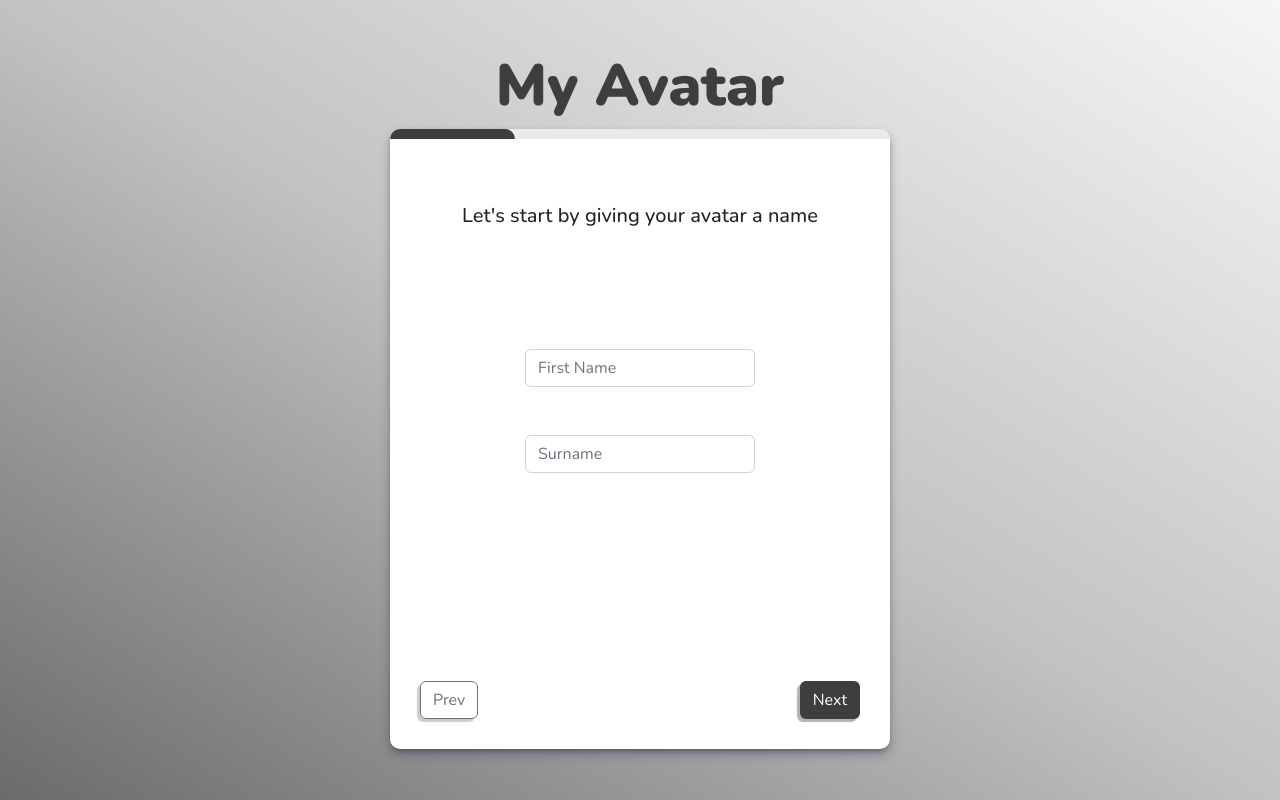
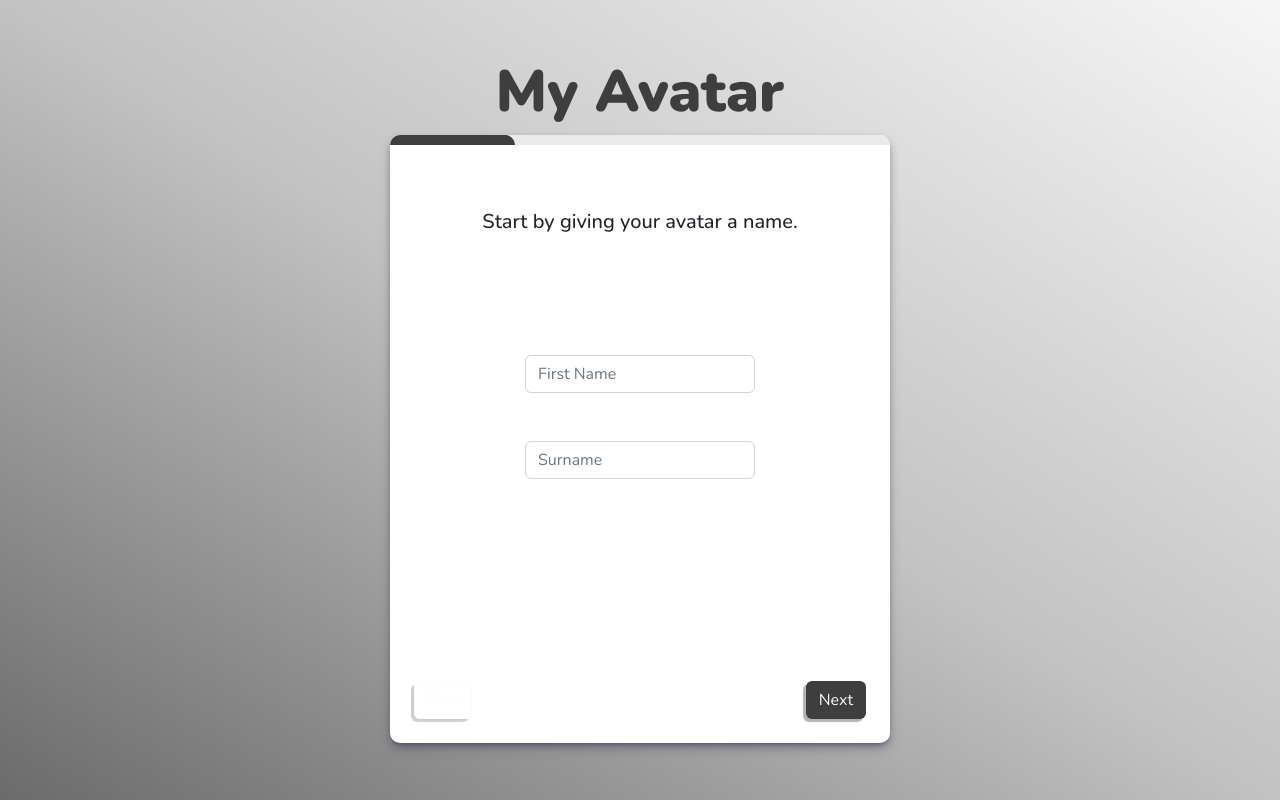
Before and after one commit to Liv4-code/my-avatar, a React (Create React App) app: page / in a window 1280 px wide. Built offline with nearby package versions, Linux system fonts and the light colour scheme.

Commit message:
Added comments

```diff
--- a/src/componentStyles/Forms.css
+++ b/src/componentStyles/Forms.css
@@ -39,15 +39,8 @@ form {
     font-size: 14px;
 }
 
-.step-buttons {
-    display: flex;
-    justify-content: space-between;
-    padding: 30px;
-}
-
 .step-buttons > button {
     background-color: #3e3e3e;
-    color: white;
     outline: none !important;
     box-shadow: rgba(0, 0, 0, 0.3) -3px 3px 1px;
     transition: 50ms linear;
@@ -56,7 +49,6 @@ form {
 
 .step-buttons > button:hover {
     background-color: #3e3e3e;
-    color: white;
     outline: none !important;
     transform: translateX(-1px) translateY(1px);
     box-shadow: rgba(0, 0, 0, 0.3) -1px 1px 1px;
--- a/src/components/Gender.js
+++ b/src/components/Gender.js
@@ -1,12 +1,12 @@
 import React from "react";
 
 const Gender = ({ formData, setFormData }) => {
+    // Function converts date value from date picker input
+    // and converts it to number of years ago based on current date
     const convertToYearsAgo = (date) => {
-        console.log(date);
         const now = new Date().getFullYear();
         const selectedDate = new Date(date).getFullYear();
         const yearsAgo = now - selectedDate;
-        console.log(yearsAgo);
         setFormData({
             ...formData,
             yearsOld: yearsAgo,
@@ -15,7 +15,8 @@ const Gender = ({ formData, setFormData }) => {
 
     return (
         <div>
-            <div className="form-check d-flex align-items-center py-3">
+            {/* Gender radio inputs */}
+            <div className="form-check radio d-flex align-items-center py-3">
                 <input
                     value="Male"
                     checked={formData.gender === "Male"}
@@ -27,11 +28,11 @@ const Gender = ({ formData, setFormData }) => {
                     }}
                     className="form-check-input"
                     type="radio"
-                    name="exampleRadios"
+                    name="gender"
                 />
                 <label className="mx-4">Male</label>
             </div>
-            <div className="form-check d-flex align-items-center py-3 mb-5">
+            <div className="form-check radio d-flex align-items-center py-3 mb-5">
                 <input
                     value="Female"
                     checked={formData.gender === "Female"}
@@ -43,10 +44,11 @@ const Gender = ({ formData, setFormData }) => {
                     }}
                     className="form-check-input"
                     type="radio"
-                    name="exampleRadios"
+                    name="gender"
                 />
                 <label className="mx-4">Female</label>
             </div>
+            {/* DOB date picker */}
             <div className="form-check d-flex flex-column justify-content-center align-items-center p-0 mt-5">
                 <label className="py-2">Provide A Date Of Birth</label>
                 <input
@@ -61,6 +63,7 @@ const Gender = ({ formData, setFormData }) => {
                     }}
                 />
             </div>
+            {/* Output for displaying how many years old avatar will be based on DOB selected */}
             <div className="text-center age-output mt-4">
                 {formData.yearsOld + ` Years Old`}
             </div>
--- a/src/components/MultiForm.js
+++ b/src/components/MultiForm.js
@@ -5,6 +5,7 @@ import Gender from "./Gender";
 import Occupation from "./Occupation";
 import Results from "./Results";
 
+// Parent form component that will house all form steps
 const MultiForm = () => {
     const [currentPage, setCurrentPage] = useState(1);
     const [formData, setFormData] = useState({
@@ -69,22 +70,24 @@ const MultiForm = () => {
                     }}
                 ></div>
             </div>
+            {/* Intro displayed on first step of form */}
             {currentPage === 1 && (
                 <div className="header">
                     <h5 className="text-center">
-                        Let's start by giving your avatar a name
+                        Start by giving your avatar a name.
                     </h5>
                 </div>
             )}
-
+            {/* Where each form step gets rendered */}
             <div className="form-display d-flex flex-column justify-content-center align-items-center p-5">
                 {displayPage()}
             </div>
-            <div className="step-buttons">
+            {/* Prev, Next & Submit buttons */}
+            <div className="step-buttons d-flex justify-content-between p-4">
                 <button
                     disabled={currentPage === 1}
                     type="button"
-                    className="btn"
+                    className="btn text-light"
                     onClick={() => setCurrentPage(currentPage - 1)}
                 >
                     Prev
@@ -92,7 +95,7 @@ const MultiForm = () => {
                 <button
                     style={{ display: currentPage === 4 ? "none" : "block" }}
                     type="button"
-                    className="btn"
+                    className="btn text-light"
                     onClick={handleClick}
                 >
                     {currentPage === 3 ? "View Avatar" : "Next"}
--- a/src/components/Name.js
+++ b/src/components/Name.js
@@ -4,6 +4,7 @@ import "../componentStyles/Forms.css";
 const Name = ({ formData, setFormData, error }) => {
     return (
         <div className="name-inputs d-flex flex-column justify-content-center align-items-center">
+            {/* Name text inputs */}
             <div className="form-group d-flex flex-column justify-content-center align-items-center my-4">
                 <input
                     value={formData.firstName}
--- a/src/components/Occupation.js
+++ b/src/components/Occupation.js
@@ -6,10 +6,9 @@ import { HexColorPicker } from "react-colorful";
 const Occupation = ({ formData, setFormData }) => {
     return (
         <div className="d-flex flex-column justify-content-center align-items-center">
+            {/* Occupation select input */}
             <div className="form-group d-flex flex-column justify-content-center align-items-center my-4">
-                <label htmlFor="exampleFormControlSelect2">
-                    Select An Occupation
-                </label>
+                <label>Select An Occupation</label>
                 <select
                     value={formData.occupation}
                     onChange={(event) => {
@@ -28,10 +27,9 @@ const Occupation = ({ formData, setFormData }) => {
                     </option>
                 </select>
             </div>
+            {/* Color picker made with react-colorful package */}
             <div className="form-group d-flex flex-column justify-content-center align-items-center my-4">
-                <label htmlFor="exampleFormControlSelect2">
-                    Choose Your Favorite Color
-                </label>
+                <label>Choose Your Favorite Color</label>
                 <HexColorPicker
                     color={formData.faveColor}
                     onChange={(color) => {
--- a/src/components/Results.js
+++ b/src/components/Results.js
@@ -18,7 +18,6 @@ const Occupation = ({ formData }) => {
     ];
 
     const compileAvatarTop = () => {
-        console.log(formData.yearsOld);
         // Compiling the top of the avatar
         if (formData.gender === "Female" && formData.yearsOld > 50) {
             return oldFHead;
@@ -145,8 +144,9 @@ const Occupation = ({ formData }) => {
                         </svg>
                     </div>
                 </div>
+                {/* Character blurb */}
                 <p>
-                    Meet your Avatar {formData.firstName} {formData.surname}. A{" "}
+                    Meet your avatar {formData.firstName} {formData.surname}. A{" "}
                     {formData.yearsOld + ` year old`} {formData.occupation} with
                     a passion for {setOccupationBlurb()}
                 </p>
```
Also changed, not shown: src/components/Pants.js (deleted, +0 -1 lines).
